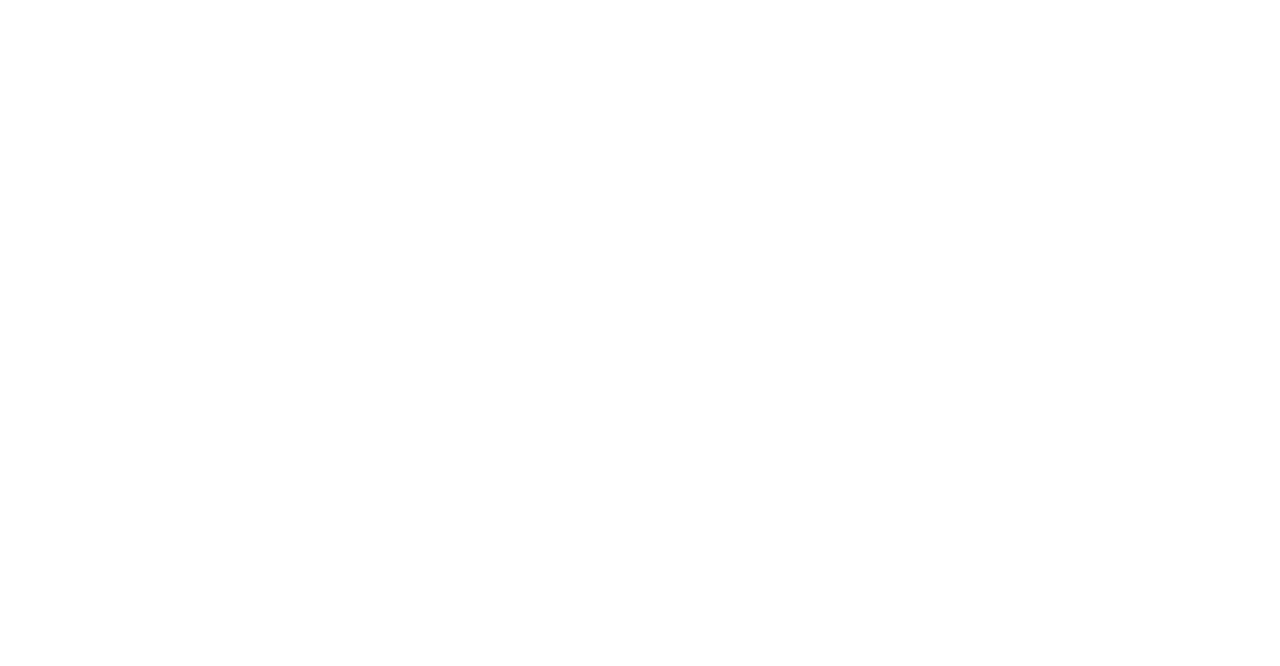
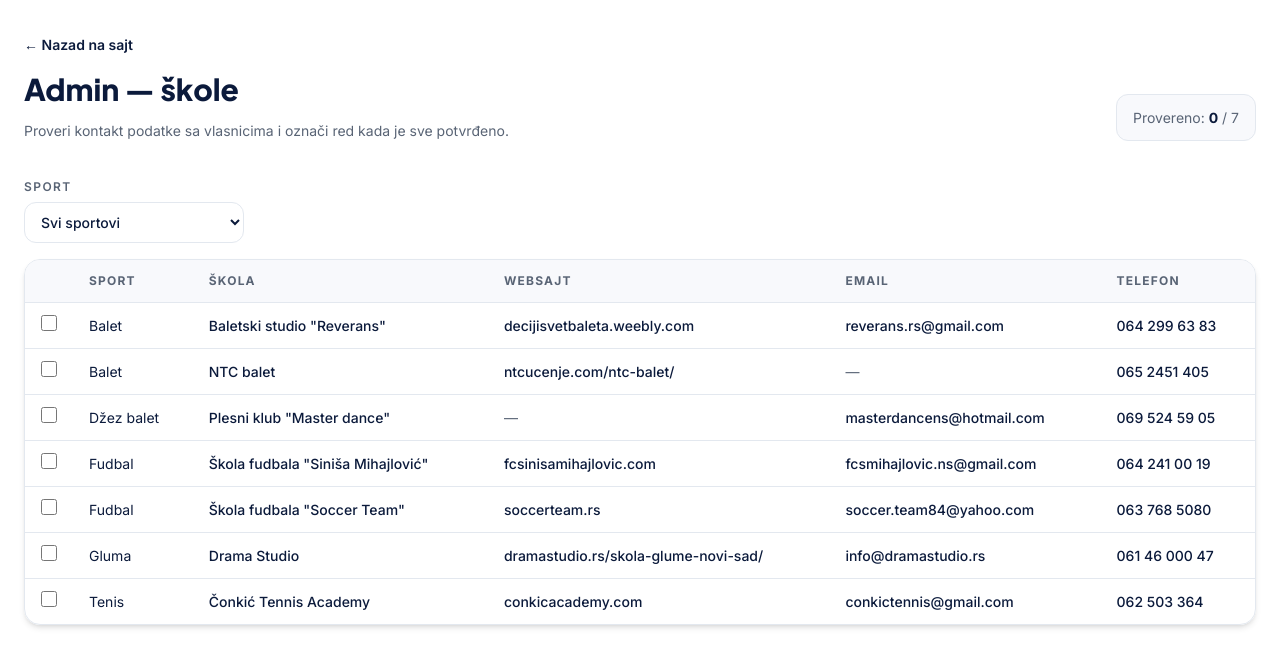
Before and after one commit to jasminafabijan/activekids, a React (Vite) app: page /admin in a window 1280 px wide. Before the commit this address had no page. Shown: the top 666 px of the page. Built offline with nearby package versions, Linux system fonts and the light colour scheme.

Commit message:
Created Admin page

```diff
--- a/src/App.tsx
+++ b/src/App.tsx
@@ -1,5 +1,6 @@
 import { BrowserRouter, Route, Routes } from 'react-router-dom'
 import HomePage from './components/HomePage'
+import AdminPage from './pages/AdminPage'
 import CategoryPage from './pages/CategoryPage'
 import SchoolDetailPage from './pages/SchoolDetailPage'
 
@@ -10,6 +11,7 @@
         <Route path="/" element={<HomePage />} />
         <Route path="/kategorija/:slug" element={<CategoryPage />} />
         <Route path="/skola/:slug" element={<SchoolDetailPage />} />
+        <Route path="/admin" element={<AdminPage />} />
       </Routes>
     </BrowserRouter>
   )
--- /dev/null
+++ b/src/pages/AdminPage.tsx
@@ -0,0 +1,177 @@
+import { useEffect, useMemo, useState } from 'react'
+import { Link } from 'react-router-dom'
+import { getCategoryBySlug } from '../data/categories'
+import { getActivityOptions, schools } from '../data/schools'
+import './admin.css'
+
+const VERIFIED_STORAGE_KEY = 'activekids-admin-verified'
+
+const loadVerifiedState = (): Record<string, boolean> => {
+  try {
+    const stored = localStorage.getItem(VERIFIED_STORAGE_KEY)
+    return stored ? (JSON.parse(stored) as Record<string, boolean>) : {}
+  } catch {
+    return {}
+  }
+}
+
+const AdminPage = () => {
+  const [sportFilter, setSportFilter] = useState('')
+  const [verified, setVerified] = useState<Record<string, boolean>>(loadVerifiedState)
+
+  useEffect(() => {
+    localStorage.setItem(VERIFIED_STORAGE_KEY, JSON.stringify(verified))
+  }, [verified])
+
+  const sportOptions = getActivityOptions()
+
+  const rows = useMemo(() => {
+    const filtered =
+      sportFilter === ''
+        ? schools
+        : schools.filter((school) => school.categorySlug === sportFilter)
+
+    return [...filtered].sort((a, b) => {
+      const sportA = getCategoryBySlug(a.categorySlug)?.name ?? a.categorySlug
+      const sportB = getCategoryBySlug(b.categorySlug)?.name ?? b.categorySlug
+      const bySport = sportA.localeCompare(sportB, 'sr')
+
+      if (bySport !== 0) {
+        return bySport
+      }
+
+      return a.name.localeCompare(b.name, 'sr')
+    })
+  }, [sportFilter])
+
+  const verifiedCount = rows.filter((school) => verified[school.id]).length
+
+  const toggleVerified = (schoolId: string) => {
+    setVerified((current) => ({
+      ...current,
+      [schoolId]: !current[schoolId],
+    }))
+  }
+
+  return (
+    <div className="admin-page">
+      <header className="admin-page-header">
+        <div>
+          <Link to="/" className="admin-page-back">
+            ← Nazad na sajt
+          </Link>
+          <h1 className="admin-page-title">Admin — škole</h1>
+          <p className="admin-page-subtitle">
+            Proveri kontakt podatke sa vlasnicima i označi red kada je sve potvrđeno.
+          </p>
+        </div>
+
+        <div className="admin-page-stats">
+          <span className="admin-page-stat">
+            Provereno: <strong>{verifiedCount}</strong> / {rows.length}
+          </span>
+        </div>
+      </header>
+
+      <div className="admin-page-toolbar">
+        <label className="admin-filter">
+          <span className="admin-filter-label">Sport</span>
+          <select
+            className="admin-filter-select"
+            value={sportFilter}
+            onChange={(event) => setSportFilter(event.target.value)}
+          >
+            <option value="">Svi sportovi</option>
+            {sportOptions.map((option) => (
+              <option key={option.slug} value={option.slug}>
+                {option.name}
+              </option>
+            ))}
+          </select>
+        </label>
+      </div>
+
+      <div className="admin-table-wrap">
+        <table className="admin-table">
+          <thead>
+            <tr>
+              <th className="admin-table-col-check" scope="col">
+                <span className="sr-only">Provereno</span>
+              </th>
+              <th scope="col">Sport</th>
+              <th scope="col">Škola</th>
+              <th scope="col">Websajt</th>
+              <th scope="col">Email</th>
+              <th scope="col">Telefon</th>
+            </tr>
+          </thead>
+          <tbody>
+            {rows.map((school) => {
+              const sportName =
+                getCategoryBySlug(school.categorySlug)?.name ?? school.categorySlug
+              const isVerified = Boolean(verified[school.id])
+
+              return (
+                <tr key={school.id} className={isVerified ? 'admin-table-row--verified' : ''}>
+                  <td className="admin-table-col-check">
+                    <input
+                      type="checkbox"
+                      className="admin-table-checkbox"
+                      checked={isVerified}
+                      onChange={() => toggleVerified(school.id)}
+                      aria-label={`Provereno sa vlasnikom — ${school.name}`}
+                    />
+                  </td>
+                  <td>{sportName}</td>
+                  <td>
+                    <Link to={`/skola/${school.slug}`} className="admin-table-school-link">
+                      {school.name}
+                    </Link>
+                  </td>
+                  <td>
+                    {school.contact?.website ? (
+                      <a
+                        href={school.contact.website}
+                        className="admin-table-link"
+                        target="_blank"
+                        rel="noreferrer"
+                      >
+                        {school.contact.website.replace(/^https?:\/\/(www\.)?/, '')}
+                      </a>
+                    ) : (
+                      <span className="admin-table-empty">—</span>
+                    )}
+                  </td>
+                  <td>
+                    {school.contact?.email ? (
+                      <a href={`mailto:${school.contact.email}`} className="admin-table-link">
+                        {school.contact.email}
+                      </a>
+                    ) : (
+                      <span className="admin-table-empty">—</span>
+                    )}
+                  </td>
+                  <td>
+                    {school.contact?.phone ? (
+                      <a href={`tel:${school.contact.phone.replace(/\s/g, '')}`} className="admin-table-link">
+                        {school.contact.phone}
+                      </a>
+                    ) : (
+                      <span className="admin-table-empty">—</span>
+                    )}
+                  </td>
+                </tr>
+              )
+            })}
+          </tbody>
+        </table>
+
+        {rows.length === 0 && (
+          <p className="admin-table-empty-state">Nema škola za izabrani sport.</p>
+        )}
+      </div>
+    </div>
+  )
+}
+
+export default AdminPage
--- /dev/null
+++ b/src/pages/admin.css
@@ -0,0 +1,186 @@
+.admin-page {
+    min-height: 100vh;
+    background-color: #fff;
+    padding: 2rem 1rem;
+}
+
+@media (min-width: 640px) {
+    .admin-page {
+        padding-left: 1.5rem;
+        padding-right: 1.5rem;
+    }
+}
+
+.admin-page-header {
+    display: flex;
+    flex-direction: column;
+    gap: 1rem;
+    max-width: 80rem;
+    margin: 0 auto 2rem;
+}
+
+@media (min-width: 640px) {
+    .admin-page-header {
+        flex-direction: row;
+        align-items: flex-end;
+        justify-content: space-between;
+    }
+}
+
+.admin-page-back {
+    display: inline-block;
+    margin-bottom: 0.75rem;
+    font-size: 0.875rem;
+    font-weight: 600;
+    color: #0b1a3b;
+    text-decoration: none;
+}
+
+.admin-page-back:hover {
+    text-decoration: underline;
+}
+
+.admin-page-title {
+    margin: 0;
+    font-size: 1.875rem;
+    color: #0b1a3b;
+}
+
+.admin-page-subtitle {
+    margin-top: 0.5rem;
+    max-width: 42rem;
+    font-size: 0.875rem;
+    color: var(--text-muted);
+}
+
+.admin-page-stats {
+    flex-shrink: 0;
+    padding: 0.75rem 1rem;
+    font-size: 0.875rem;
+    color: var(--text-muted);
+    background-color: var(--surface-muted);
+    border: 1px solid var(--border);
+    border-radius: 0.75rem;
+}
+
+.admin-page-stat strong {
+    color: #0b1a3b;
+}
+
+.admin-page-toolbar {
+    max-width: 80rem;
+    margin: 0 auto 1rem;
+}
+
+.admin-filter {
+    display: inline-flex;
+    flex-direction: column;
+    gap: 0.375rem;
+}
+
+.admin-filter-label {
+    font-size: 0.75rem;
+    font-weight: 600;
+    letter-spacing: 0.12em;
+    text-transform: uppercase;
+    color: var(--text-muted);
+}
+
+.admin-filter-select {
+    min-width: 220px;
+    padding: 0.625rem 0.75rem;
+    font-size: 0.875rem;
+    font-weight: 500;
+    color: #0b1a3b;
+    background-color: #fff;
+    border: 1px solid var(--border);
+    border-radius: 0.75rem;
+}
+
+.admin-filter-select:focus {
+    outline: none;
+    box-shadow: 0 0 0 2px #fff, 0 0 0 4px #0b1a3b;
+}
+
+.admin-table-wrap {
+    max-width: 80rem;
+    margin: 0 auto;
+    overflow-x: auto;
+    border: 1px solid var(--border);
+    border-radius: 1rem;
+    box-shadow: var(--shadow-panel);
+}
+
+.admin-table {
+    width: 100%;
+    min-width: 760px;
+    border-collapse: collapse;
+    font-size: 0.875rem;
+    text-align: left;
+}
+
+.admin-table thead {
+    background-color: var(--surface-muted);
+}
+
+.admin-table th {
+    padding: 0.75rem 1rem;
+    font-size: 0.75rem;
+    font-weight: 700;
+    letter-spacing: 0.1em;
+    text-transform: uppercase;
+    color: var(--text-muted);
+    border-bottom: 1px solid var(--border);
+}
+
+.admin-table td {
+    padding: 0.75rem 1rem;
+    vertical-align: middle;
+    color: #0b1a3b;
+    border-bottom: 1px solid var(--border);
+}
+
+.admin-table tbody tr:last-child td {
+    border-bottom: 0;
+}
+
+.admin-table-row--verified {
+    background-color: color-mix(in srgb, var(--mint) 18%, white);
+}
+
+.admin-table-col-check {
+    width: 3rem;
+    text-align: center;
+}
+
+.admin-table-checkbox {
+    width: 1rem;
+    height: 1rem;
+    cursor: pointer;
+    accent-color: #0b1a3b;
+    border: 1px solid var(--border);
+    border-radius: 0.25rem;
+}
+
+.admin-table-school-link,
+.admin-table-link {
+    font-weight: 500;
+    color: #0b1a3b;
+    text-decoration: none;
+}
+
+.admin-table-school-link:hover,
+.admin-table-link:hover {
+    text-decoration: underline;
+}
+
+.admin-table-empty {
+    color: var(--text-muted);
+}
+
+.admin-table-empty-state {
+    padding: 2rem 1rem;
+    font-size: 0.875rem;
+    text-align: center;
+    color: var(--text-muted);
+}
```
